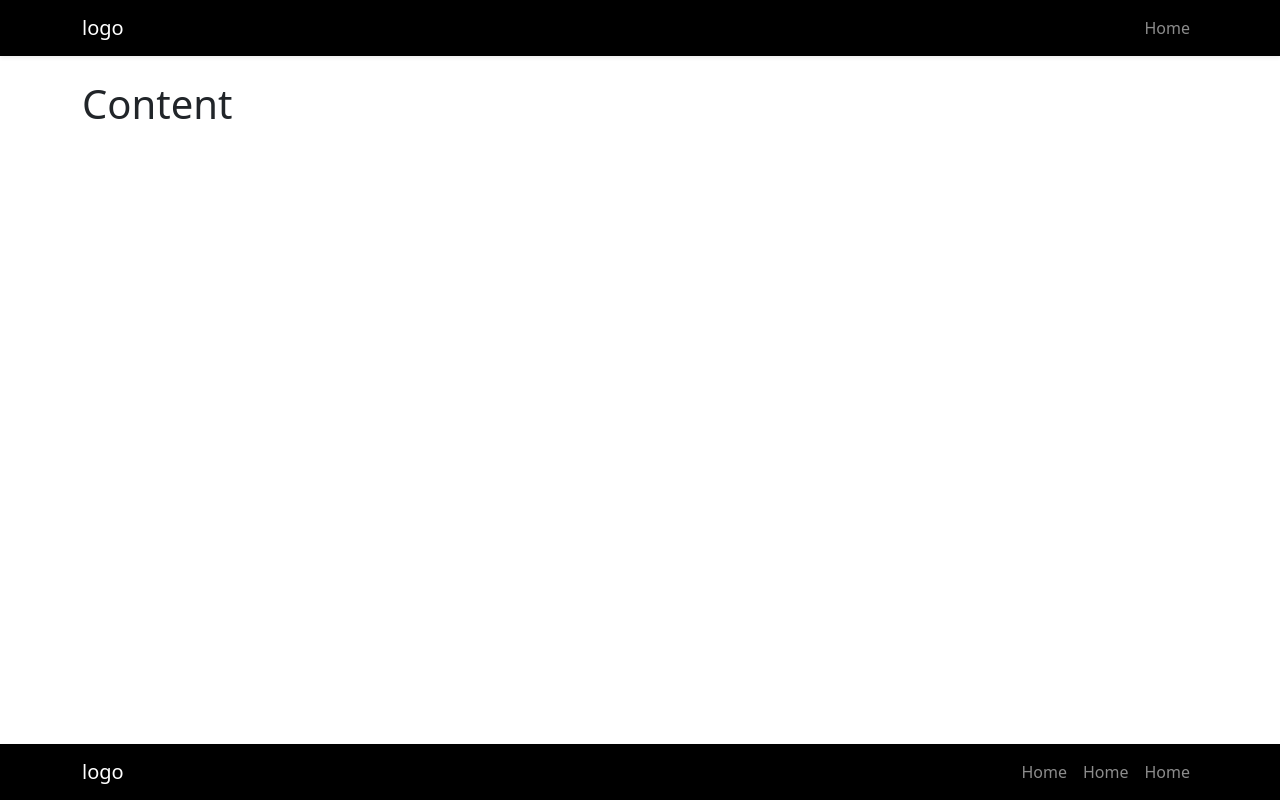
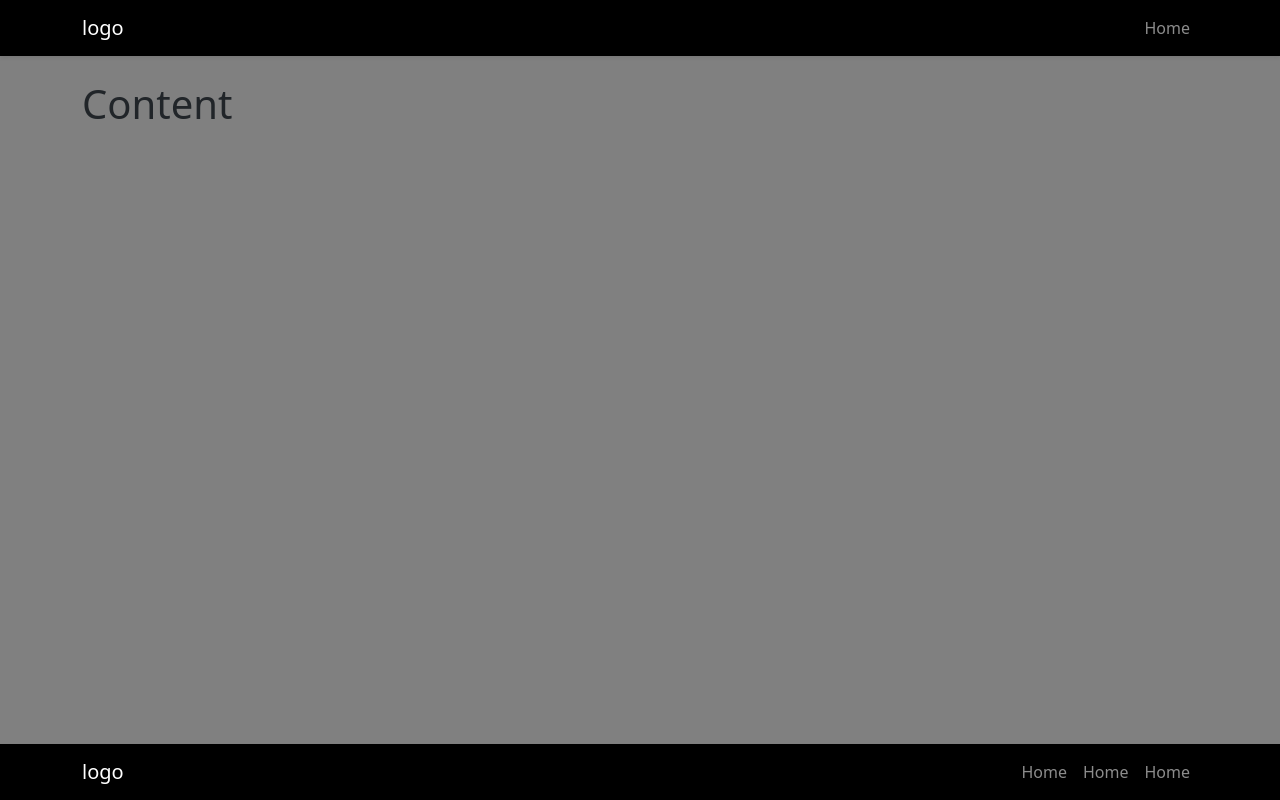
Before and after one commit to mannuccimattia/laravel-portfolio-bonus, a React (Vite) app: page / in a window 1280 px wide. Built offline with nearby package versions, Linux system fonts and the light colour scheme.

Commit message:
[FEAT]Added context and layout

```diff
--- a/package.json
+++ b/package.json
@@ -13,7 +13,8 @@
     "@popperjs/core": "^2.11.8",
     "bootstrap": "^5.3.7",
     "react": "^19.1.1",
-    "react-dom": "^19.1.1"
+    "react-dom": "^19.1.1",
+    "react-router-dom": "^7.8.0"
   },
   "devDependencies": {
     "@eslint/js": "^9.33.0",
--- a/src/App.jsx
+++ b/src/App.jsx
@@ -1,16 +1,20 @@
-import React from 'react'
-import Header from './components/Header';
-import Main from './components/Main';
-import Footer from './components/Footer';
+import GlobalContext from './contexts/globalContext';
+import MasterLayout from './layouts/MasterLayout';
+import { BrowserRouter, Routes, Route } from 'react-router-dom';
+import Homepage from './pages/Homepage';
 
 const App = () => {
   return (
     <>
-      <div className='d-flex flex-column min-vh-100'>
-        <Header />
-        <Main />
-        <Footer />
-      </div>
+      <GlobalContext.Provider>
+        <BrowserRouter>
+          <Routes>
+            <Route element={<MasterLayout />}>
+              <Route index element={<Homepage />} />
+            </Route>
+          </Routes>
+        </BrowserRouter>
+      </GlobalContext.Provider>
     </>
   )
 }
--- a/src/components/Main.jsx
+++ /dev/null
@@ -1,21 +0,0 @@
-import React from 'react'
-
-const Main = () => {
-  return (
-    <main className='flex-grow-1 d-flex flex-column'>
-      <div className="flex-grow-1">
-
-        <div className="container">
-          <div className="row mt-4">
-            <div className="col-12">
-              <h1>Content</h1>
-
-            </div>
-          </div>
-        </div>
-      </div>
-    </main>
-  )
-}
-
-export default Main
--- /dev/null
+++ b/src/contexts/globalContext.js
@@ -0,0 +1,5 @@
+import { createContext } from "react";
+
+const GlobalContext = createContext();
+
+export default GlobalContext;
--- a/src/index.css
+++ b/src/index.css
@@ -1,3 +1,3 @@
-body {
+main {
   background-color: gray;
 }
--- /dev/null
+++ b/src/layouts/MasterLayout.jsx
@@ -0,0 +1,17 @@
+import Header from "../components/Header";
+import Footer from "../components/Footer";
+import { Outlet } from "react-router-dom";
+
+const MasterLayout = () => {
+  return (
+    <div className="site-wrapper d-flex flex-column min-vh-100">
+      <Header />
+      <main className="flex-grow-1">
+        <Outlet />
+      </main>
+      <Footer />
+    </div>
+  )
+}
+
+export default MasterLayout
--- /dev/null
+++ b/src/pages/Homepage.jsx
@@ -0,0 +1,17 @@
+import React from 'react'
+
+const Homepage = () => {
+  return (
+    <>
+      <div className="container">
+        <div className="row mt-4">
+          <div className="col-12">
+            <h1>Content</h1>
+          </div>
+        </div>
+      </div>
+    </>
+  )
+}
+
+export default Homepage
```
Also changed, not shown: 1 other file (tests, documents, lock files or other folders).
